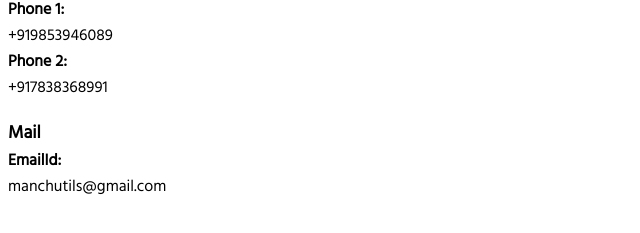
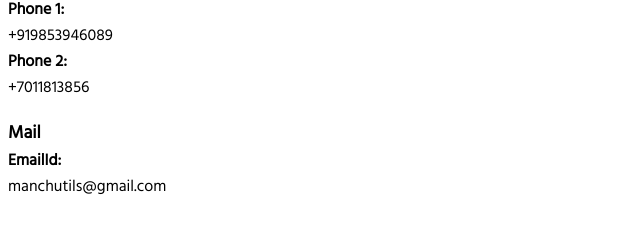
Before and after one commit to nagraj0308/manch_contactus, a plain HTML site: page index.html in a window 1280 px wide. Shown: the part 217-450 px from the top of the page, 0-640 px from the left. Drawn offline with Linux system fonts and the light colour scheme.

Commit message:
Update index.html

```diff
--- a/index.html
+++ b/index.html
@@ -53,7 +53,7 @@
     </div>
     <div class="manchtextmb">Phone 2:
     </div>
-    <div class="manchtextm">+917838368991
+    <div class="manchtextm">+7011813856
     </div>
 
     <br>
```
